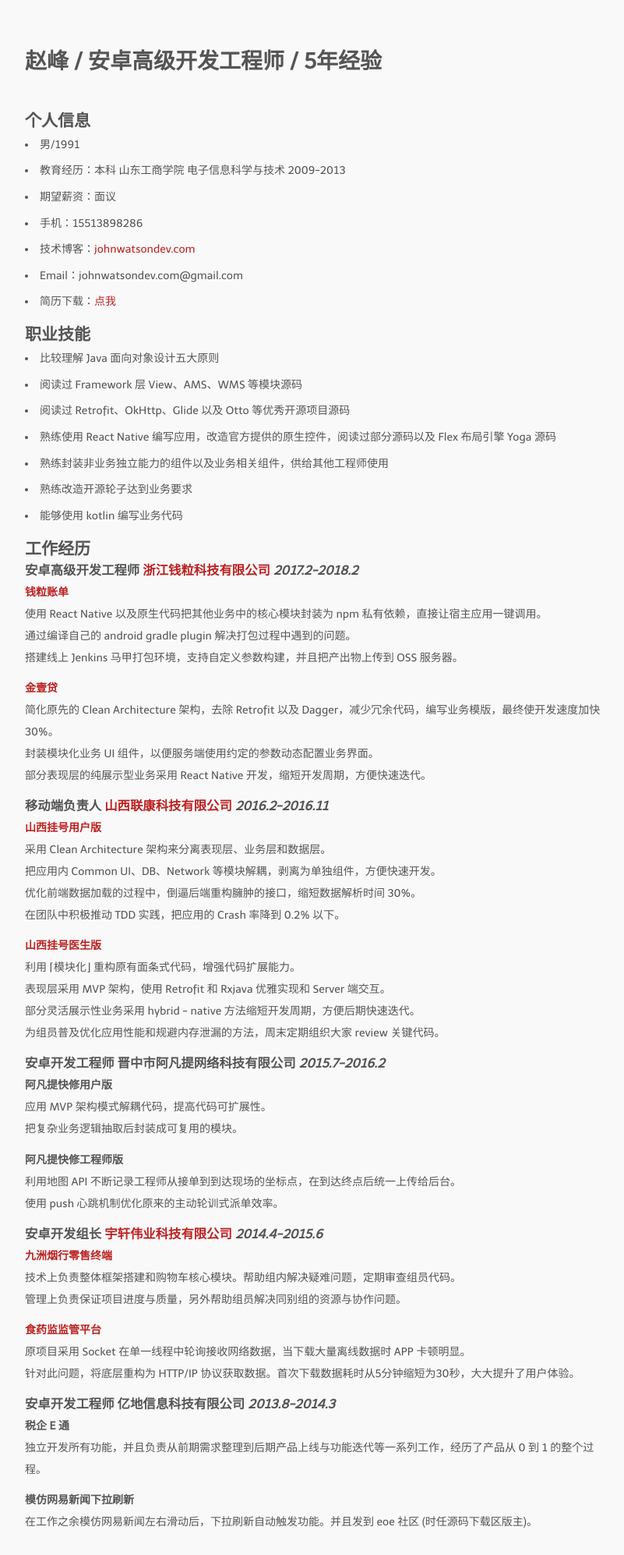
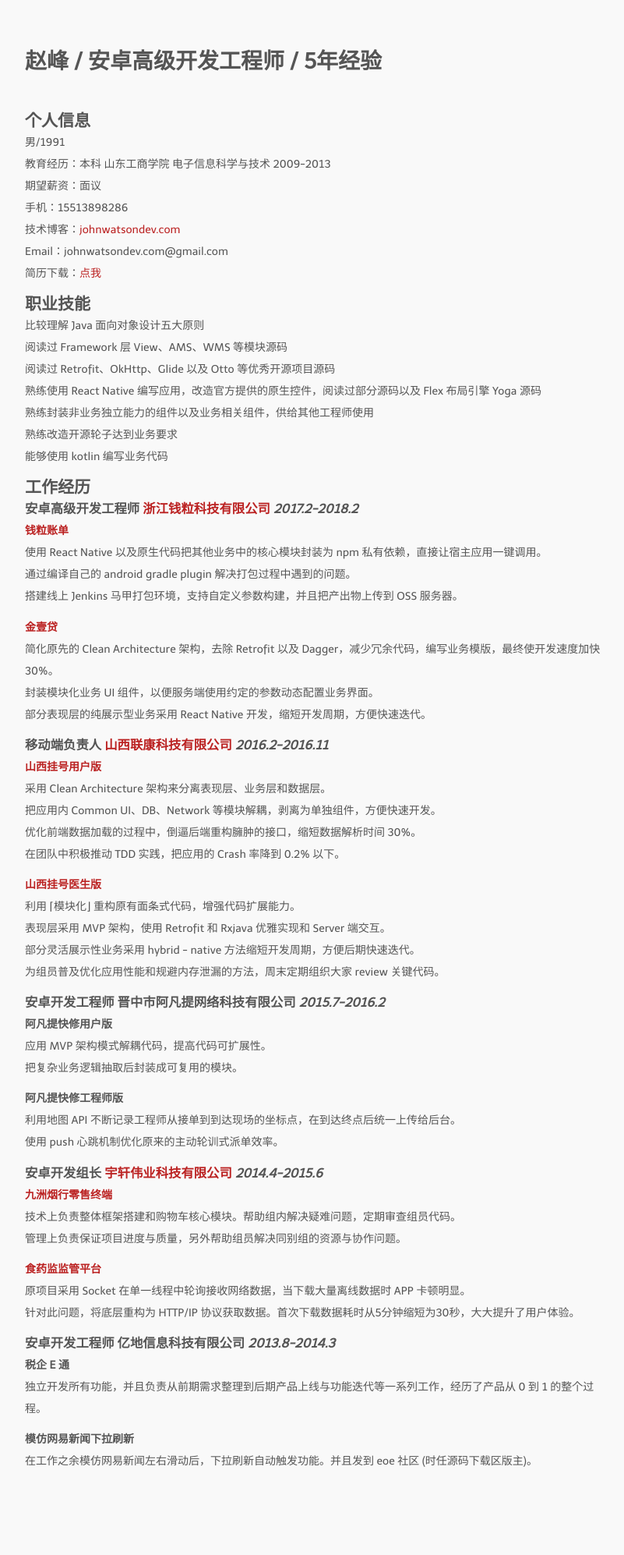
Before and after one commit to johnwatsondev/johnwatsondev.github.io, a Jekyll site: the page built from mycv.md, in a window 1280 px wide. Shown: the whole page at 78% size, without its empty margins (233-1034 px from the left). Built offline with Jekyll 4.4.1, drawn with Linux system fonts in a browser that asks for light colours; nearby versions of some CDN libraries; some web fonts are replaced; after the commit the page ends 1916 px from its top, so only the background shows below that.

Commit message:
Update: style of CV

```diff
--- a/mycv.md
+++ b/mycv.md
@@ -7,23 +7,23 @@ permalink: /mycv
 
 ## 个人信息
 
- - 男/1991
- - 教育经历：本科 山东工商学院 电子信息科学与技术 2009-2013
- - 期望薪资：面议
- - 手机：15513898286
- - 技术博客：[johnwatsondev.com](http://johnwatsondev.com)
- - Email：johnwatsondev.com@gmail.com
- - 简历下载：[点我]({{ site.url }}/assets/赵峰-安卓高级开发-5年.pdf)
+男/1991
+教育经历：本科 山东工商学院 电子信息科学与技术 2009-2013
+期望薪资：面议
+手机：15513898286
+技术博客：[johnwatsondev.com](http://johnwatsondev.com)
+Email：johnwatsondev.com@gmail.com
+简历下载：[点我]({{ site.url }}/assets/赵峰-安卓高级开发-5年.pdf)
 
 ## 职业技能
 
-- 比较理解 Java 面向对象设计五大原则
-- 阅读过 Framework 层 View、AMS、WMS 等模块源码
-- 阅读过 Retrofit、OkHttp、Glide 以及 Otto 等优秀开源项目源码
-- 熟练使用 React Native 编写应用，改造官方提供的原生控件，阅读过部分源码以及 Flex 布局引擎 Yoga 源码
-- 熟练封装非业务独立能力的组件以及业务相关组件，供给其他工程师使用
-- 熟练改造开源轮子达到业务要求
-- 能够使用 kotlin 编写业务代码
+比较理解 Java 面向对象设计五大原则
+阅读过 Framework 层 View、AMS、WMS 等模块源码
+阅读过 Retrofit、OkHttp、Glide 以及 Otto 等优秀开源项目源码
+熟练使用 React Native 编写应用，改造官方提供的原生控件，阅读过部分源码以及 Flex 布局引擎 Yoga 源码
+熟练封装非业务独立能力的组件以及业务相关组件，供给其他工程师使用
+熟练改造开源轮子达到业务要求
+能够使用 kotlin 编写业务代码
 
 ## 工作经历
 
```
